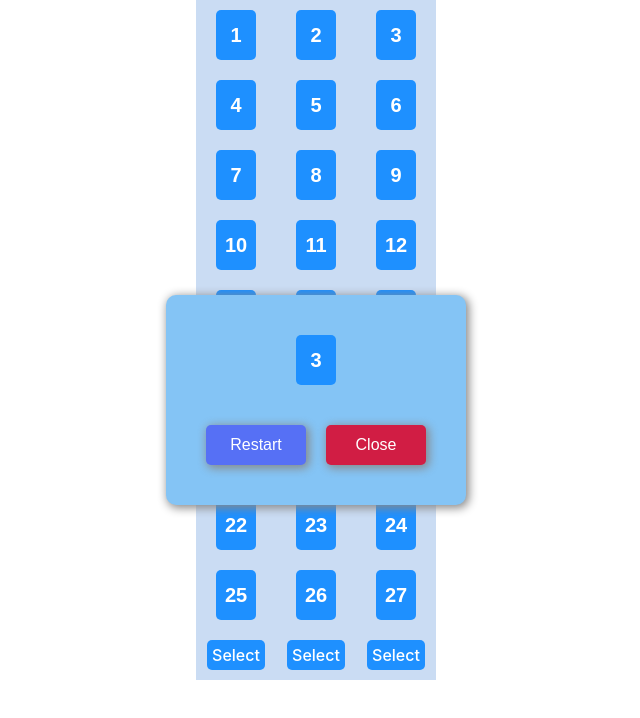
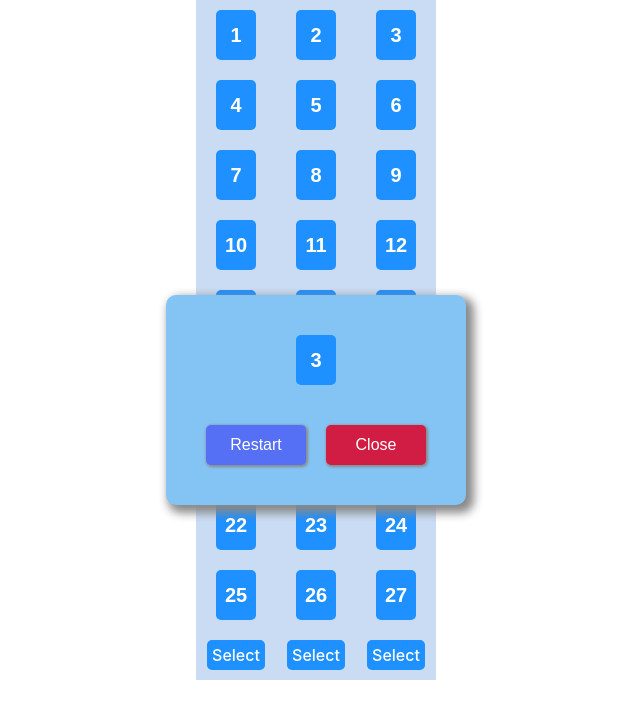
Before and after one commit to waimin314/is_this_your_card, a React (Create React App) app: page / in a window 1280 px wide. Shown: the top 718 px of the page, without its empty margins (324-964 px from the left). Built offline with nearby package versions, Linux system fonts and the light colour scheme.

Commit message:
Minor fix for the popup

```diff
--- a/src/styles/Popup.css
+++ b/src/styles/Popup.css
@@ -13,7 +13,7 @@
   background-color: #84c4f5;
   padding: 30px;
   border-radius: 10px;
-  box-shadow: 2px 2px 10px 1px #888888;
+  box-shadow: 5px 5px 10px 3px #888;
 }
 
 .btnContainer {
@@ -31,12 +31,13 @@
   height: 40px;
   font-size: 1em;
   color: white;
-  box-shadow: 2px 2px 10px 1px #888888;
+  box-shadow: 1px 1px 3px 1px #888;
 }
 
 .btn:hover {
   border: 3px solid rgba(0, 0, 0, 0.25);
   transform: translateY(-3px);
+  cursor: pointer;
 }
 
 .btn:active {
```
